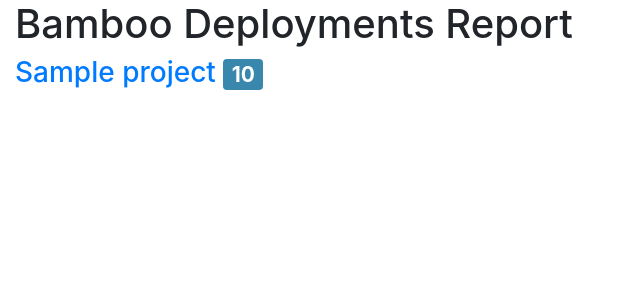
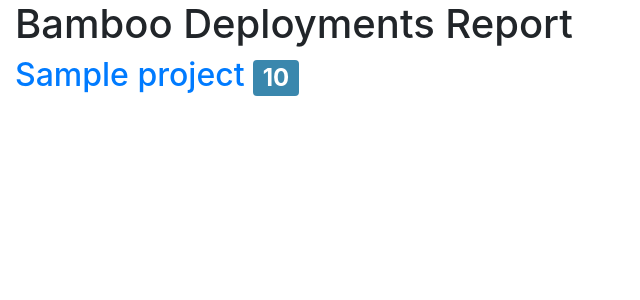
Before and after one commit to cattz/damster, a Python web app: template damster/templates/deployments_report.html in a window 1280 px wide. Shown: the top 300 px of the page, without its empty margins (0-640 px from the left). Run offline with Jinja, Linux system fonts and the light colour scheme; the template is opened without the code that fills it: most values are stand-ins (such as "Sample title", 1, 10 or a date in 2020); some libraries are stand-ins or nearby versions.

Commit message:
Add thml templates for reports

```diff
--- a/damster/templates/bootstrap_base.html
+++ b/damster/templates/bootstrap_base.html
@@ -16,6 +16,12 @@
           -moz-border-radius: 9px;
           border-radius: 9px;
         }*/
+        /*h2{
+            font-size: 14px;
+        }
+        h3{
+            font-size: 12px;
+        } */
         .badge:hover {
           color: #ffffff;
           text-decoration: none;
--- a/damster/templates/deployments_report.html
+++ b/damster/templates/deployments_report.html
@@ -7,7 +7,7 @@
             <div class="panel-group" id="prj-{{ project.prj_id}}">
                 <div class="panel panel-default">
                     <div class="panel-heading">
-                        <h3 class="panel-title">
+                        <h2 class="panel-title">
                             <a data-toggle="collapse" data-parent="#prj-{{ project.prj_id}}" href="#prj-{{ project.prj_id}}-envs">
                                 {{ project.prj_name}}</a>
 
@@ -17,7 +17,7 @@
                                 <span class="badge badge-error">{{ project.summary.failed }}</span>{% endif %}
                             {% if project.summary.in_progress > 0 %}
                                 <span class="badge badge-info">{{ project.summary.in_progress }}</span>{% endif %}
-                        </h3>
+                        </h2>
                     </div>
                     <div id="prj-{{ project.prj_id}}-envs" class="panel-collapse collapse">
                         <ul>
@@ -26,7 +26,7 @@
                         <li class="panel-group" id="prj-{{ project.prj_id }}-env-{{ env.env_id }}">
                                 {% if env.env_results|length > 0 %}
                                     <div class="">
-                                        <h4>
+                                        <h3>
                                             {{ env.env_name }}
                                             {% if env.summary.successful > 0 %}
                                                 <span class="badge badge-success">{{ env.summary.successful }}</span>{% endif %}
@@ -34,7 +34,7 @@
                                                 <span class="badge badge-error">{{ env.summary.failed }}</span>{% endif %}
                                             {% if env.summary.in_progress > 0 %}
                                                 <span class="badge badge-info">{{ env.summary.in_progress }}</span>{% endif %}
-                                        </h4>
+                                        </h3>
                                     </div>
                                     <div class="panel-body">
                                         <table class="table table-striped">
```
